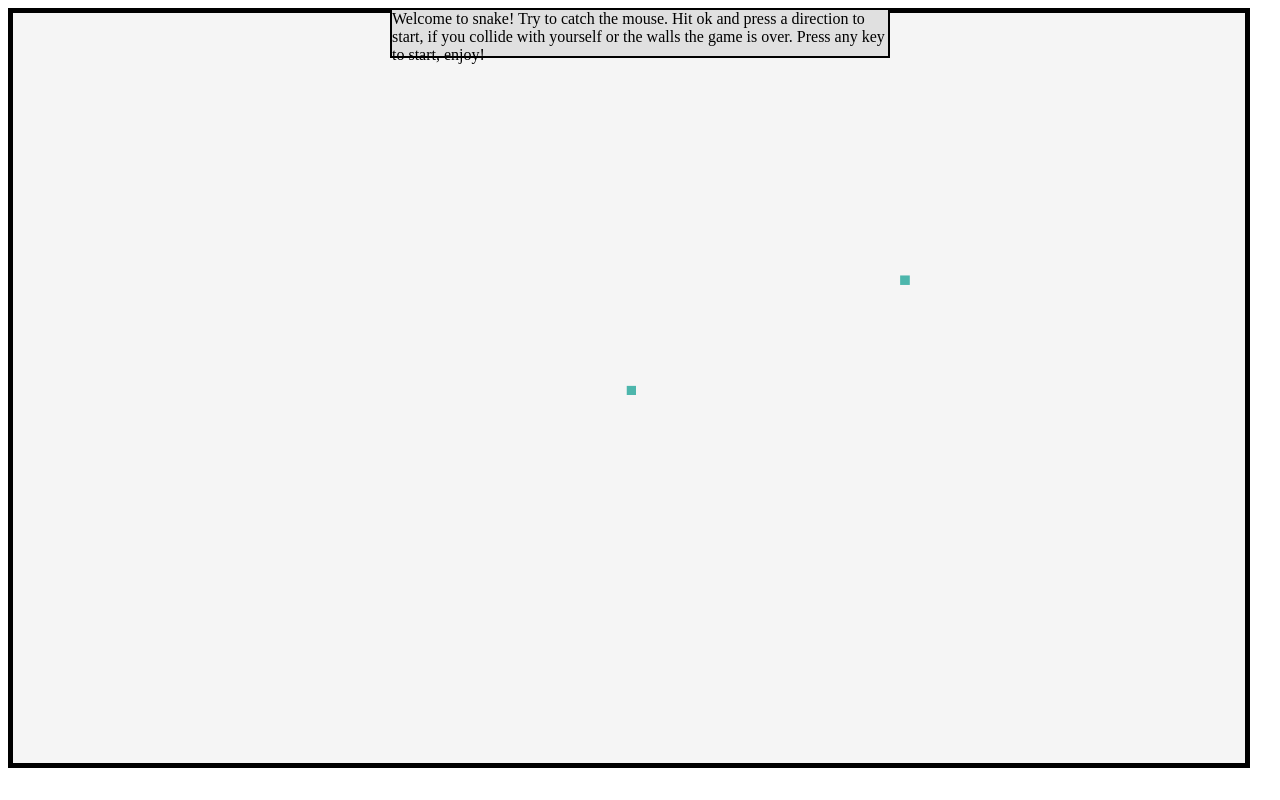
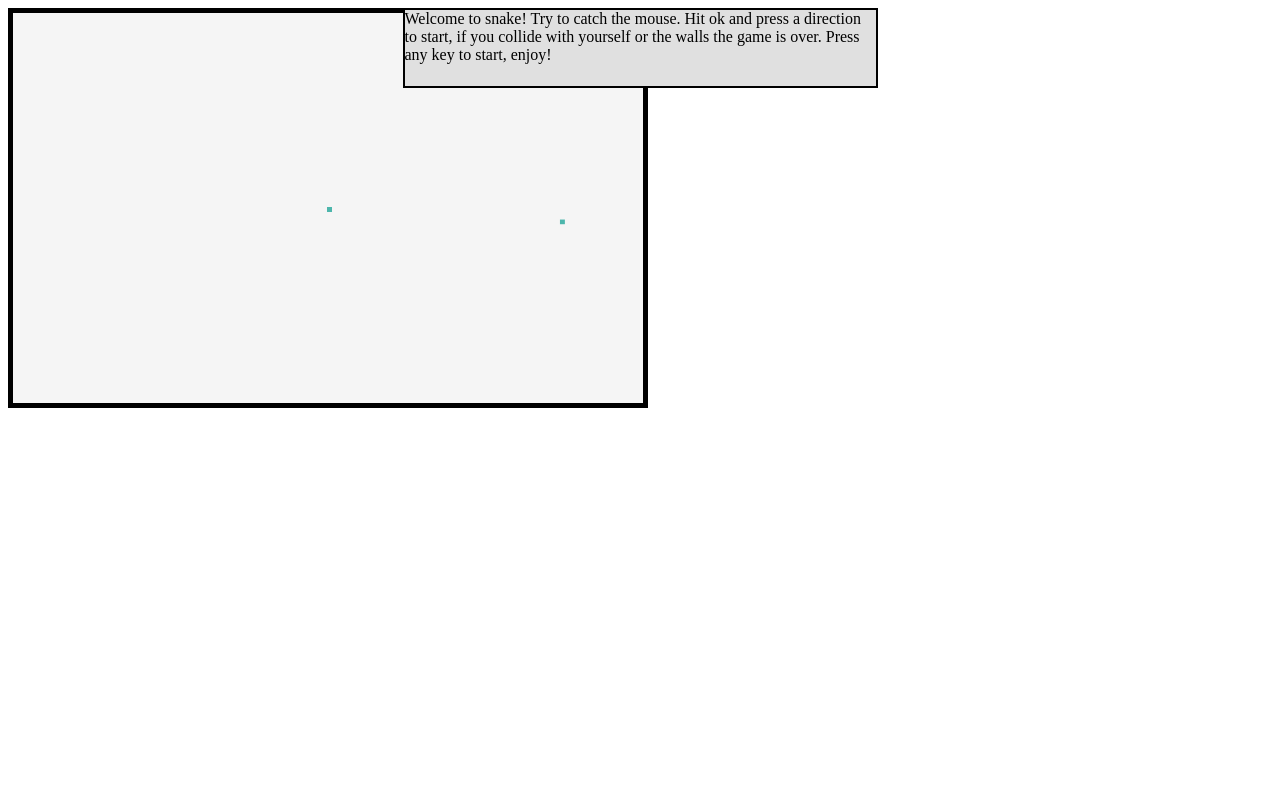
Before and after one commit to NJM8/RithmSchool-IntermediateJS-Part1, a plain HTML site: page snake.html in a window 1280 px wide. Drawn offline with Linux system fonts and the light colour scheme.

Commit message:
cleaned up some files

```diff
--- a/snake.css
+++ b/snake.css
@@ -10,8 +10,8 @@ html, body {
 
 canvas {
   background: #f5f5f5;
-  height: 95%;
-  width: 97%;
+  height: 50%;
+  width: 50%;
   display: block;
   border: solid black 5px;
   position: absolute;
@@ -20,8 +20,8 @@ canvas {
 div {
 	display: none;
 	position: relative;
-	width: 500px;
-	height: 50px;
+	width: 475px;
+	height: 80px;
 	background-color: #e0e0e0;
 	z-index: 1;
 	border: 2px solid black;
--- a/snake.js
+++ b/snake.js
@@ -1,13 +1,14 @@
 
 var canvas = document.getElementById('canvas');
 var ctx = canvas.getContext('2d');
-var width = 0;
-var height = 0;
+var width = 500;
+var height = 500;
 var currentDirection = '';
-var stateHistory = [];
-var lastRender = 0;
+var snake = [];
 var mouse = undefined;
-var length = 1;
+var playing = false;
+var myGame = undefined;
+var step = 20;
 
 var reSize = function(){
 	width = window.innerWidth * 2;
@@ -48,29 +49,53 @@ var oppositeDirections = {
 }
 
 function detectCollision(){
-	var snakeHead = stateHistory[0];
+	var snakeHead = snake[0];
 
 	if (snakeHead[0] - 5 < mouse[0] - 5 + 20 &&
 		snakeHead[0] - 5 + 20 > mouse[0] - 5 &&
 		snakeHead[1] - 5 < mouse[1] - 5 + 20 &&
 		snakeHead[1] - 5 + 20 > mouse[1] - 5) {
+		var newBlock = snake[snake.length - 1];
+		console.log(newBlock);
+		if (newBlock[2] === 'left') {
+			newBlock[0] -= step;
+		}
+		if (newBlock[2] === 'right') {
+			newBlock[0] += step;
+		}
+		if (newBlock[2] === 'up') {
+			newBlock[1] -= step;
+		}
+		if (newBlock[2] === 'down') {
+			newBlock[1] += step;
+		}
+		console.log(snake);
+		snake.push(newBlock);
 		length += 1;
 		mouse = undefined;
 	}
 
-	for (let i = 1; i < stateHistory.length; i++) {
-		if (snakeHead[0] - 5 < stateHistory[i][0] - 5 + 20 &&
-			snakeHead[0] - 5 + 20 > stateHistory[i][0] - 5 &&
-			snakeHead[1] - 5 < stateHistory[i][1] - 5 + 20 &&
-			snakeHead[1] - 5 + 20 > stateHistory[i][1] - 5) {
-			endGame();
-		}
-	}
+	// for (let i = 1; i < snake.length; i++) {
+	// 	if (snakeHead[0] - 5 < snake[i][0] - 5 + 20 &&
+	// 		snakeHead[0] - 5 + 20 > snake[i][0] - 5 &&
+	// 		snakeHead[1] - 5 < snake[i][1] - 5 + 20 &&
+	// 		snakeHead[1] - 5 + 20 > snake[i][1] - 5) {
+	// 		endGame();
+	// 	}
+	// }
 }
 
 function keyDown(event){
 	document.getElementById('message').style.display = 'none';
 	var key = keyMap[event.keyCode];
+
+	if (key === undefined) {
+		return;
+	}
+
+	if (key === 'space' && !playing) {
+		startGame();
+	}
 
 	if (oppositeDirections[key] === currentDirection) {
 		return;
@@ -82,50 +107,55 @@ function keyDown(event){
 	}
 	state.pressedKeys[key] = true;
 	currentDirection = key;
+
+	if (snake[0].length === 2 && key !== 'space') {
+		snake[0].push(key);
+	}
 }
 
 window.addEventListener('keydown', keyDown, false);
 
-function update(progress){
-	if (state.pressedKeys.left) {
-		state.x -= progress;
+function update(timeStamp){
+	if (Math.round(timeStamp) % 5 === 0) {
+		var previousDirection;
+		var nextDirection = currentDirection;
+
+		for (let i = 0; i < snake.length; i++) {
+			previousDirection = snake[i][2];
+			snake[i][2] = nextDirection;
+			if (snake[i][2] === 'left') {
+				snake[i][0] -= step;
 			}
 
-	if (state.pressedKeys.right) {
-		state.x += progress;
+			if (snake[i][2] === 'right') {
+				snake[i][0] += step;
 			}
 
-	if (state.pressedKeys.up) {
-		state.y -= progress;
+			if (snake[i][2] === 'up') {
+				snake[i][1] -= step;
+			}
+			if (snake[i][2] === 'down') {
+				snake[i][1] += step;
+			}
+			nextDirection = previousDirection;
 		}
 
-	if (state.pressedKeys.down) {
-		state.y += progress;
-	}
-
-	if (state.x > width) {
-		endGame();
-	} else if (state.x < 0) {
+		if (snake[0] > width || snake[0] < 0 || snake[1] > height || snake[1] < 0) {
 			endGame();
 		}
-
-	if (state.y > height) {
-		endGame();
-	} else if (state.y < 0) {
-		endGame();
+	} else {
+		return;
 	}
 }
 
 function draw(){
 	ctx.clearRect(0, 0, width, height);
 
-	stateHistory.unshift([state.x, state.y]);
-	stateHistory.length = length;
-	stateHistory.forEach(function(element){
+	snake.forEach(function(element){
 		ctx.fillRect(element[0] - 5, element[1] - 5, 20, 20);
 	})
 
-	if (mouse === undefined) {
+	if (mouse === undefined && playing) {
 		mouse = [Math.random() * width, Math.random() * height];
 	}
 
@@ -133,19 +163,17 @@ function draw(){
 }
 
 function loop(timeStamp){
-	var progress = (timeStamp - lastRender) / 3;
-
-	update(progress);
+	update(timeStamp);
 	draw();
 	detectCollision();
 
-
-	lastRender = timeStamp;
-	window.requestAnimationFrame(loop);
+	myGame = requestAnimationFrame(loop);
 }
 
 function startGame(){
-	stateHistory.length = 0;
+	snake.length = 0;
+	playing = true;
+
 	for (value in state.pressedKeys) {
 		if (state.pressedKeys[value]){
 			state.pressedKeys[value] = false;
@@ -153,30 +181,30 @@ function startGame(){
 	}
 	state.x = width / 2;
 	state.y = height / 2;
+	snake[0] = [state.x, state.y];
 
-	window.requestAnimationFrame(loop);
+	draw();
 
-	window.setTimeout(function(){
 	var message = 'Welcome to snake! Try to catch the mouse. Hit ok and press a direction to start, if you collide with yourself or the walls the game is over. Press any key to start, enjoy!';
 	var messageDiv = document.getElementById('message');
 	messageDiv.innerText = message;
 	messageDiv.style.display = 'block';
-		console.log(messageDiv);
-	}, 100);
+
+	myGame = requestAnimationFrame(loop);
 }
 
 function endGame(){
-	window.setTimeout(function(){
-		var message = 'The end, your score was ' + stateHistory.length + ', better luck next time!';
+	cancelAnimationFrame(myGame);
+
+	playing = false;
+
+	var message = 'The end, your score was ' + snake.length + ', better luck next time! Press space to start over.';
 	var messageDiv = document.getElementById('message');
 	messageDiv.innerText = message;
 	messageDiv.style.display = 'block';
-	}, 5000);
 
-	length = 1;
-	stateHistory.length = 0;
+	snake.length = 0;
 	mouse = undefined;
-	startGame();
 }
 
 startGame();
--- a/todo.js
+++ b/todo.js
@@ -31,8 +31,6 @@ window.onload = function(){
 				if (todos[i].todo === todo.innerText) {
 					todos[i].isCompleted = true;
 					localStorage.setItem('todos', JSON.stringify(todos));
-					console.log(todos);
-					console.log(JSON.parse(localStorage.getItem('todos')))
 				}
 			}
 			canUnmarkCompleted(todo);
```
Lines whose indentation alone changed are shown as unchanged.
